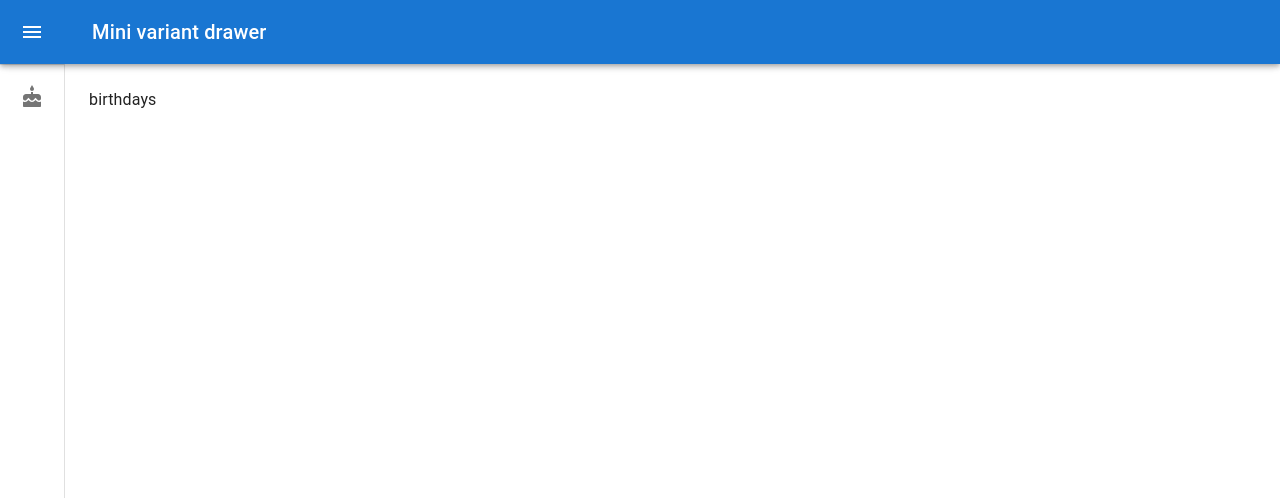
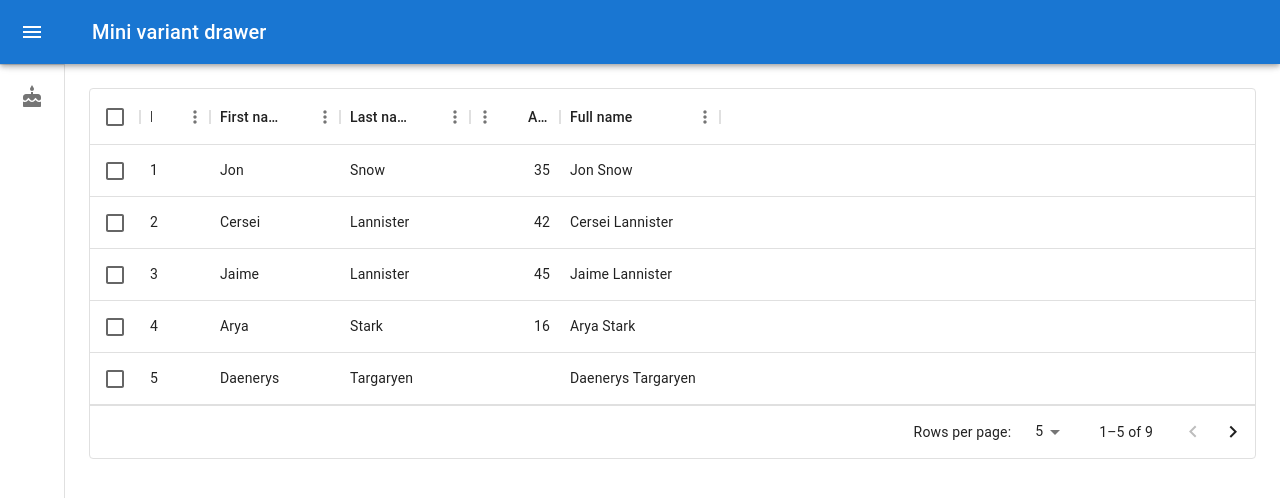
Before and after one commit to Shubhamrawat5/PVX-Dashboard, a Next.js app: page /admin/birthdays in a window 1280 px wide. Shown: the top 498 px of the page. Built offline with nearby package versions, Linux system fonts and the light colour scheme.

Commit message:
add table in birthday section

```diff
--- a/components/dashboard/DashBoard.tsx
+++ b/components/dashboard/DashBoard.tsx
@@ -97,7 +97,12 @@
   },
 ];
 
-const DashBoard = ({ Component, pageProps }) => {
+interface DashBoardProps {
+  Component: React.ComponentType;
+  pageProps: any;
+}
+
+const DashBoard = ({ Component, pageProps }: DashBoardProps) => {
   const theme = useTheme();
   const [open, setOpen] = React.useState(false);
 
@@ -108,8 +113,6 @@
   const handleDrawerClose = () => {
     setOpen(false);
   };
-
-  const labelClick = (href) => {};
 
   return (
     <Box sx={{ display: 'flex' }}>
--- a/package.json
+++ b/package.json
@@ -13,6 +13,7 @@
     "@emotion/styled": "^11.11.0",
     "@mui/icons-material": "^5.13.7",
     "@mui/material": "^5.13.6",
+    "@mui/x-data-grid": "^6.9.2",
     "@prisma/client": "^4.16.2",
     "axios": "^1.4.0",
     "bcrypt": "^5.1.0",
--- a/pages/admin/birthdays.tsx
+++ /dev/null
@@ -1,7 +0,0 @@
-import React from 'react';
-
-const birthdays = () => {
-  return <div>birthdays</div>;
-};
-
-export default birthdays;
--- /dev/null
+++ b/pages/admin/birthdays/index.tsx
@@ -0,0 +1,52 @@
+import * as React from 'react';
+import { DataGrid, GridColDef, GridValueGetterParams } from '@mui/x-data-grid';
+
+const columns: GridColDef[] = [
+  { field: 'id', headerName: 'ID', width: 70 },
+  { field: 'firstName', headerName: 'First name', width: 130 },
+  { field: 'lastName', headerName: 'Last name', width: 130 },
+  {
+    field: 'age',
+    headerName: 'Age',
+    type: 'number',
+    width: 90,
+  },
+  {
+    field: 'fullName',
+    headerName: 'Full name',
+    description: 'This column has a value getter and is not sortable.',
+    sortable: false,
+    width: 160,
+    valueGetter: (params: GridValueGetterParams) => `${params.row.firstName || ''} ${params.row.lastName || ''}`,
+  },
+];
+
+const rows = [
+  { id: 1, lastName: 'Snow', firstName: 'Jon', age: 35 },
+  { id: 2, lastName: 'Lannister', firstName: 'Cersei', age: 42 },
+  { id: 3, lastName: 'Lannister', firstName: 'Jaime', age: 45 },
+  { id: 4, lastName: 'Stark', firstName: 'Arya', age: 16 },
+  { id: 5, lastName: 'Targaryen', firstName: 'Daenerys', age: null },
+  { id: 6, lastName: 'Melisandre', firstName: null, age: 150 },
+  { id: 7, lastName: 'Clifford', firstName: 'Ferrara', age: 44 },
+  { id: 8, lastName: 'Frances', firstName: 'Rossini', age: 36 },
+  { id: 9, lastName: 'Roxie', firstName: 'Harvey', age: 65 },
+];
+
+export default function DataTable() {
+  return (
+    <div style={{ height: 'auto', width: '100%' }}>
+      <DataGrid
+        rows={rows}
+        columns={columns}
+        initialState={{
+          pagination: {
+            paginationModel: { page: 0, pageSize: 5 },
+          },
+        }}
+        pageSizeOptions={[10, 5]}
+        checkboxSelection
+      />
+    </div>
+  );
+}
```
